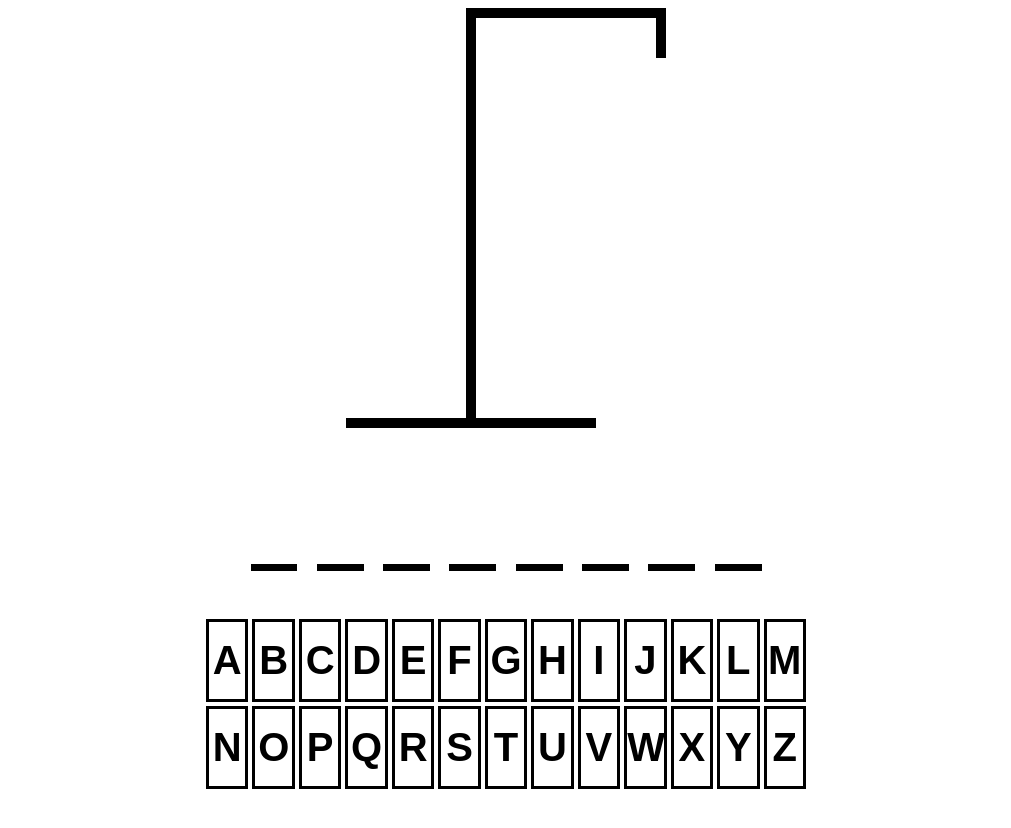
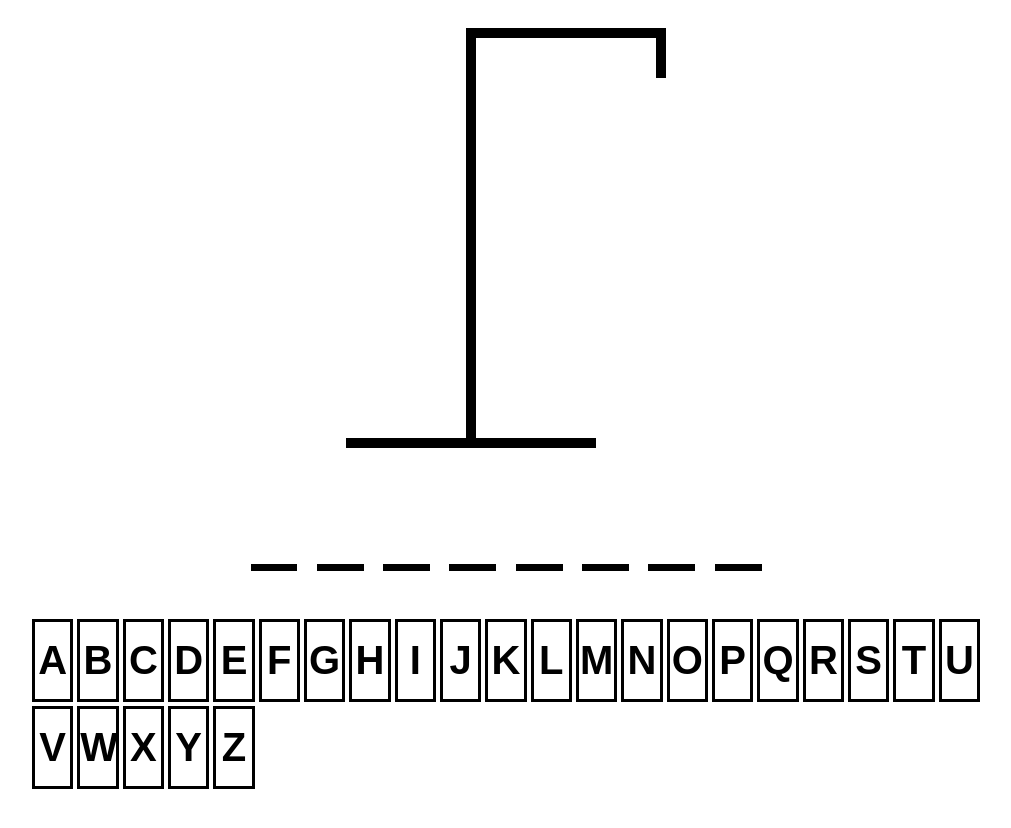
Before and after one commit to CThomas-UT/ReactTSHangman, a React (Vite) app: page / in a window 1280 px wide. Shown: the top 828 px of the page, without its empty margins (134-1145 px from the left). Built offline with nearby package versions, Linux system fonts and the light colour scheme; the HTML template or start-up script is replaced by a standard one.

Commit message:
mostly debugged winloss screen, need to fix overflow whitespace on bottom

```diff
--- a/src/App.tsx
+++ b/src/App.tsx
@@ -45,7 +45,7 @@ function App() {
   return (
     <div className={styles.returnStyle}>
       <HangmanDrawing numberOfGuesses={wrongGuesses.length} />
-      <HangmanWord guesses={guesses} wordToGuess={wordToGuess}/>
+      <HangmanWord guesses={guesses} wordToGuess={wordToGuess} gameLost={gameLost}/>
       <div style={{alignSelf: "stretch"}}>
         <Keyboard
           activeLetters={guesses.filter(letter => wordToGuess.includes(letter))}
@@ -54,10 +54,13 @@ function App() {
       </div>
       <div className={styles.outcomeStyle}>
         <div className={`${gameLost ? styles.loss : ""} ${gameWon ? styles.win : ""}`} />
-        {gameWon || gameLost ? "To Try Again, Refresh" : ""}
         <div className={`${gameLost || gameWon ? styles.resultText : ""}`}>
           {gameLost ? 'You Lost' : gameWon ? 'You Won!' : ""}
+          <div className={styles.tryagain}>
+            {gameWon || gameLost ? "Refresh to Play Again" : ""}
+          </div>
         </div>
+
       </div>
     </div>
   )
--- a/src/HangmanDrawing.tsx
+++ b/src/HangmanDrawing.tsx
@@ -76,7 +76,10 @@ const BODY_PARTS = [HEAD, BODY, LLEG, RLEG, LARM, RARM]
 
 export function HangmanDrawing({ numberOfGuesses }: HangmanDrawingProps) {
     return (
-        <div style={{position: "relative"}}>
+        <div style={{position: "relative",
+                    top: "20px",
+                    marginBottom: "0px"
+                    }}>
 
             {/* render hangman body */}
             {BODY_PARTS.slice(0, numberOfGuesses)}
--- a/src/HangmanWord.tsx
+++ b/src/HangmanWord.tsx
@@ -1,9 +1,10 @@
 type HangmanWordProps = {
     guesses: string[]
     wordToGuess: string
+    gameLost: boolean
 }
 
-export function HangmanWord({ wordToGuess, guesses }: HangmanWordProps) {
+export function HangmanWord({ wordToGuess, guesses, gameLost }: HangmanWordProps) {
     return (
         <div style={{
             display: "flex",
@@ -15,7 +16,10 @@ export function HangmanWord({ wordToGuess, guesses }: HangmanWordProps) {
         }}>
         {wordToGuess.split("").map((letter, index) => (
             <span style={{borderBottom: "0.1em solid black"}} key={index}>
-                <span style={{visibility: guesses.includes(letter) ? "visible" : "hidden"}}>
+                <span style={{
+                    visibility: guesses.includes(letter) ? "visible" : "hidden",
+                    color: gameLost ? !guesses.includes(letter) ? "red" : "black" : ""
+                    }}>
                     {letter}
                 </span>
             </span>
--- a/src/Keyboard.tsx
+++ b/src/Keyboard.tsx
@@ -14,7 +14,7 @@ export function Keyboard({ activeLetters, inactiveLetters, addGuess }: KeyboardP
 
     return (
         <div style={{
-            display: "grid", gridTemplateColumns: "repeat(auto-fit, minmax(2.5em, 1fr))", gap: "0.25em",
+            display: "grid", gridTemplateColumns: "repeat(auto-fit, minmax(2.5em, 1fr))", gap: "0.25em"
         }}>
             {KEYS.map(key => {
                 const isActive = activeLetters.includes(key)
--- a/src/app.module.css
+++ b/src/app.module.css
@@ -34,17 +34,17 @@
 
 .outcomeStyle {
     font-size: 2rem;
-    text-align: center;
     color: #000;
 }
 
 .returnStyle {
-    max-width: 600px;
+    max-width: 75%;
     display: flex;
     flex-direction: column;
     gap: 3rem;
     margin: 0 auto;
     align-items: center;
+    overflow: hidden;
 }
 
 .resultText {
@@ -54,7 +54,17 @@
     color: white;
     position: absolute;
     left: 0%;
+    top: 200px;
     font-weight: bold;
     transition: all 2s ease;
+}
 
+.tryagain {
+    position: absolute;
+    color: white;
+    text-align: center;
+    width: 100%;
+    font-size: 2rem;
+    left: 0%;
+    top: 250px;
 }
```
